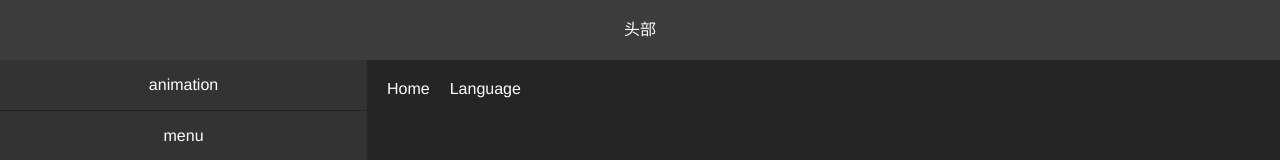
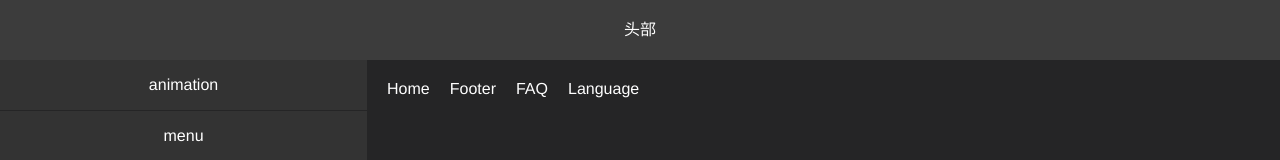
Before and after one commit to SkyeBlack/webnote, a Vue app: page /#/myMenu in a window 1280 px wide. Shown: the top 160 px of the page. Built offline with nearby package versions, Linux system fonts and the light colour scheme.

Commit message:
dropdown content center

```diff
--- a/src/components/menu.vue
+++ b/src/components/menu.vue
@@ -3,6 +3,14 @@
     <div class="horizontalMenu" v-show="isHorizontal" :class="{'horizontal-scroll':isScroll}">
       <ul>
         <li>Home</li>
+        <li>Footer</li>
+        <li class="dropdown">
+          FAQ
+          <ul class="dropdown-content" :class="{'horizontal-scroll':isScroll}">
+            <li>Question one</li>
+            <li>Question two</li>
+          </ul>
+        </li>
         <li class="dropdown">
           Language
           <ul class="dropdown-content" :class="{'horizontal-scroll':isScroll}">
@@ -115,6 +123,12 @@ ul {
 .horizontalMenu .dropdown-content {
   display: none;
   position: absolute;
+  transform: translateX(-50%);
+  left: 50%;
+}
+
+.horizontalMenu .dropdown-content li {
+  white-space: nowrap;
 }
 
 .horizontalMenu li {
```
